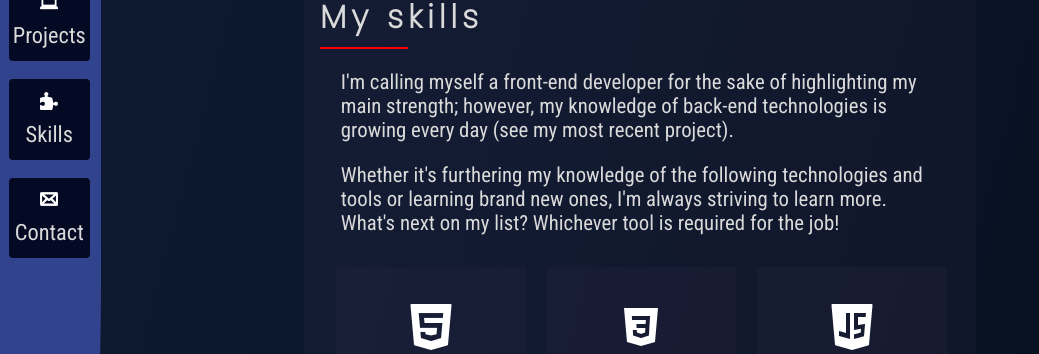
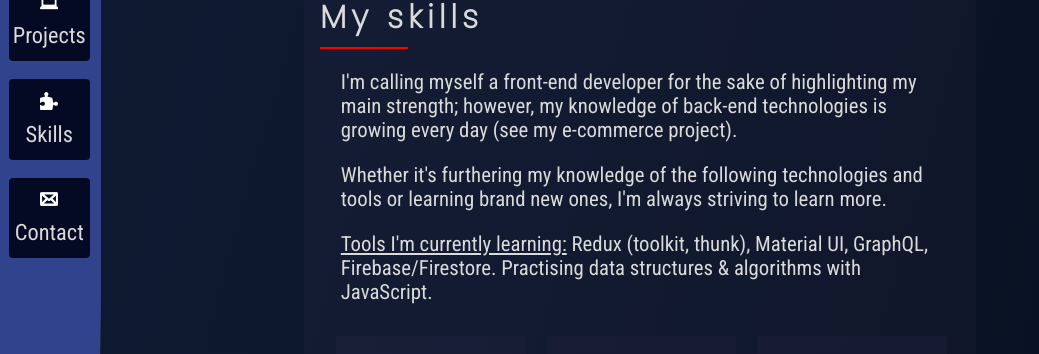
Before and after one commit to uchutanjyo/portfolio-new, a React (Create React App) app: page /skills in a window 1280 px wide. Shown: the part 127-481 px from the top of the page, without its empty margins (0-1039 px from the left). Built offline with nearby package versions, Linux system fonts and the light colour scheme.

Commit message:
auto scroll to top on navigate functionality added

```diff
--- a/src/Contact.js
+++ b/src/Contact.js
@@ -1,7 +1,11 @@
-import React from "react";
+import React, {useEffect} from "react";
 import ContactForm from "./components/ContactForm";
 
 const Contact = () => {
+
+  useEffect(() => {
+    window.scrollTo(0, 0);  }, []);
+
   return (
     <>
       <div className="section">
--- a/src/Home.js
+++ b/src/Home.js
@@ -1,6 +1,10 @@
-import React from "react";
+import React, {useEffect} from "react";
 
 const Home = () => {
+
+  useEffect(() => {
+    window.scrollTo(0, 0);  }, []);
+
   return (
     <>
       <div className="section">
@@ -30,7 +34,7 @@ const Home = () => {
         <div className="home-info">
           <div className="info">
             I've been passionate about building web pages from an early age, but
-            only considered web development as a career more recently in life.
+            only considered software development as a career more recently in life.
             Since then, I've developed an even
             stronger passion for creating web apps with clean code,
             simple-yet-effective design, and intuitive user experiences.
--- a/src/Projects.js
+++ b/src/Projects.js
@@ -1,6 +1,10 @@
-import React from "react";
+import React, {useEffect} from "react";
 
 const Projects = () => {
+
+  useEffect(() => {
+    window.scrollTo(0, 0);  }, []);
+
   return (
     <>
       <div className="section">
--- a/src/Skills.js
+++ b/src/Skills.js
@@ -1,6 +1,11 @@
-import React from "react";
+import React, {useEffect} from "react";
+
 
 const Skills = () => {
+
+  useEffect(() => {
+    window.scrollTo(0, 0);  }, []);
+
   return (
     <>
       <div className="section">
@@ -9,20 +14,21 @@ const Skills = () => {
           <div className="underline"></div>
         </div>
         <div className="skills-info">
-          {" "}
+
           <div>
-            {" "}
+
             I'm calling myself a front-end developer for the sake of
             highlighting my main strength; however, my knowledge of back-end
-            technologies is growing every day (see my most recent project).
-          </div>
-          <div>
-            {" "}
-            Whether it's furthering my knowledge of the following technologies
+            technologies is growing every day (see my e-commerce project).
+            </div>
+            <div> Whether it's furthering my knowledge of the following technologies
             and tools or learning brand new ones, I'm always striving to learn
-            more. What's next on my list? Whichever tool is required for the
-            job!{" "}
-          </div>{" "}
+            more.
+            </div>
+            <div>
+              <u>Tools I'm currently learning:</u> Redux (toolkit, thunk), Material UI, GraphQL, Firebase/Firestore. Practising data structures & algorithms with JavaScript.
+              </div>
+
         </div>
         <div className="skills-container">
           <div className="skill-container">
@@ -51,17 +57,17 @@ const Skills = () => {
             <div className="skill-title">Sass</div>
           </div>
           <div className="skill-container">
-            {" "}
+
             <div className="skill-icon">
               <div>
                 <img src={require("./assets/react.png")} />
-              </div>{" "}
+              </div>
             </div>
             <div className="skill-title">React.js</div>
           </div>
 
           <div className="skill-container">
-            {" "}
+
             <div className="skill-icon">
               <img src={require("./assets/nodejs.png")} />
             </div>
@@ -70,7 +76,7 @@ const Skills = () => {
           </div>
 
           <div className="skill-container">
-            {" "}
+
             <div className="skill-icon">
               <img src={require("./assets/mysql.png")} />
             </div>
@@ -78,7 +84,7 @@ const Skills = () => {
             <div className="skill-title">Sequelize</div>
           </div>
           <div className="skill-container">
-            {" "}
+
             <div className="skill-icon">
               <img src={require("./assets/git.png")} />
             </div>
@@ -86,13 +92,17 @@ const Skills = () => {
           </div>
 
           <div className="skill-container">
-            {" "}
+
             <div className="skill-icon">
               <img src={require("./assets/question.png")} />
             </div>
             <div className="skill-title"></div>
           </div>
+
+
+
         </div>
+
       </div>
     </>
   );
```
Also changed, not shown: src/components/ClassBased.js (added, +24 -0 lines).
